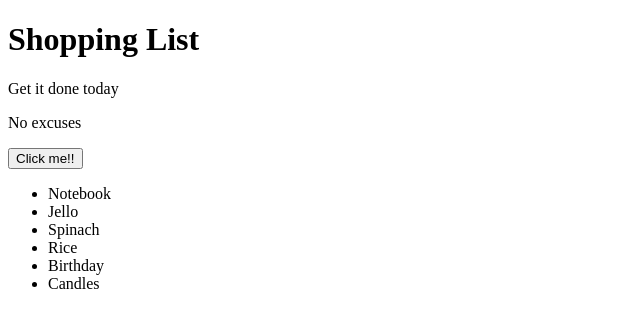
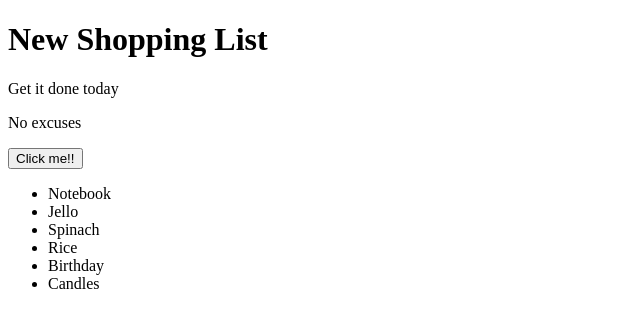
Before and after one commit to andresfb88/bbackground-generator, a plain HTML site: page index.html in a window 1280 px wide. Shown: the whole page, without its empty margins (0-640 px from the left). Drawn offline with Linux system fonts and the light colour scheme.

Commit message:
changing h1 tag

```diff
--- a/index.html
+++ b/index.html
@@ -5,7 +5,7 @@
 	<title>JavaScript + DOM</title>
 </head>
 <body>
-	<h1 class= "hola non red blue">Shopping List</h1>
+	<h1 class= "hola non red blue">New Shopping List</h1>
 	<p id="first">Get it done today</p>
 	<p class="second">No excuses</p>
 	<button>Click me!!</button>
```
